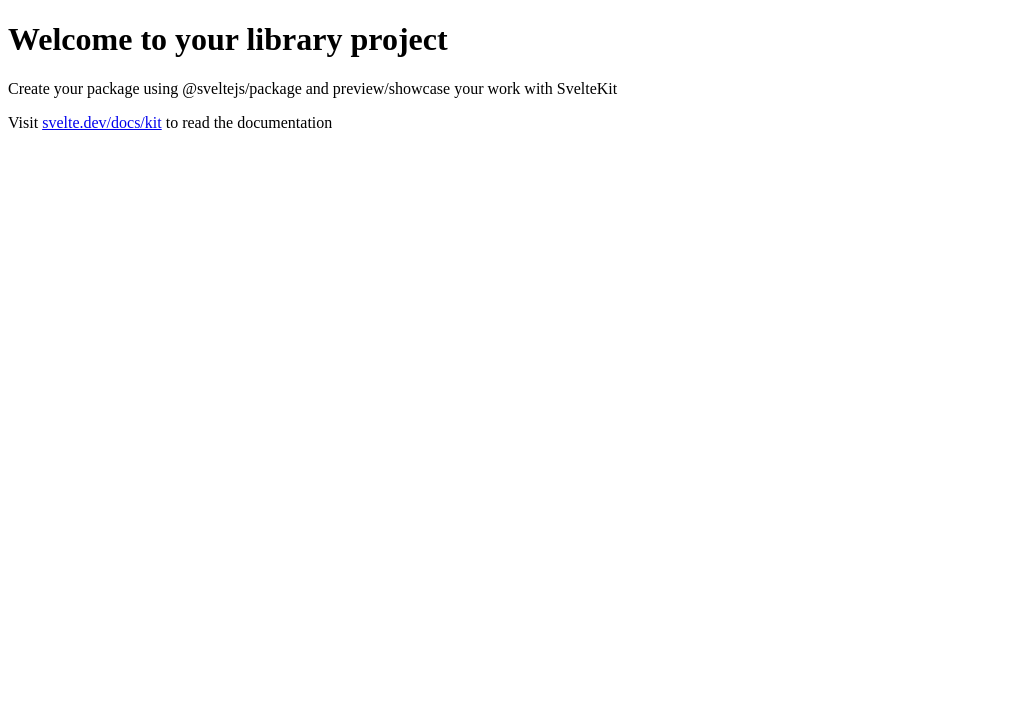
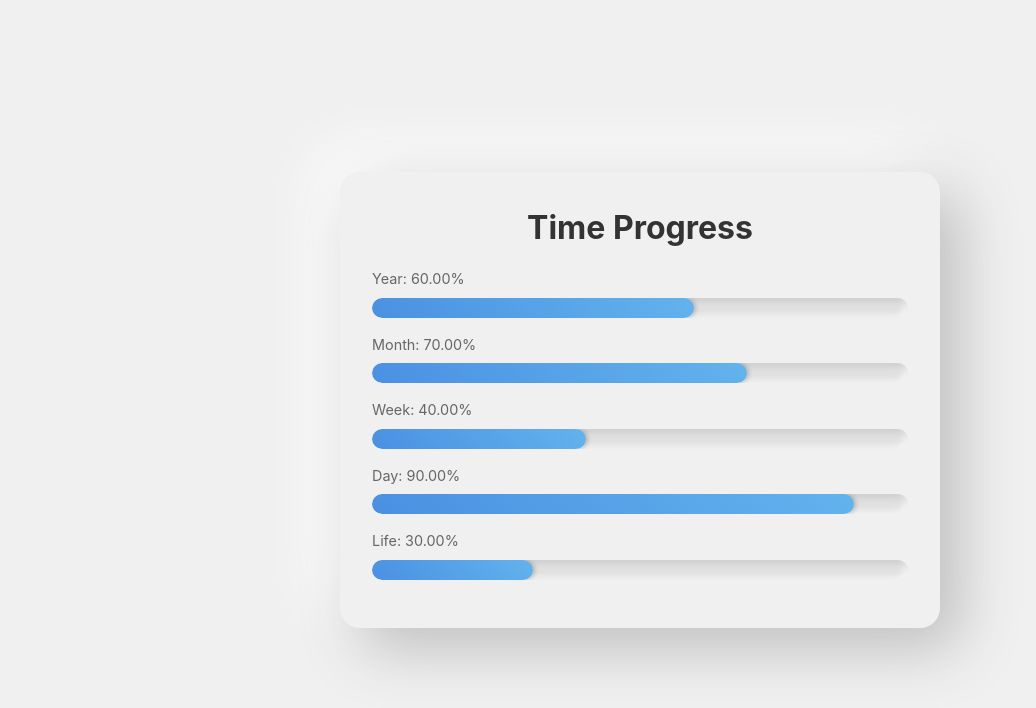
Before and after one commit to 3l-d1abl0/life-progress, a SvelteKit app: page / in a window 1280 px wide. Shown: the top 708 px of the page, without its empty margins (0-1036 px from the left). Built offline with nearby package versions, Linux system fonts and the light colour scheme.

Commit message:
added progress Bar design

```diff
--- /dev/null
+++ b/src/app.css
@@ -0,0 +1,26 @@
+:root {
+    font-family: Inter, system-ui, Avenir, Helvetica, Arial, sans-serif;
+    line-height: 1.5;
+    font-weight: 400;
+
+    color-scheme: light dark;
+    color: #213547;
+    background-color: #f0f0f0;
+
+    font-synthesis: none;
+    text-rendering: optimizeLegibility;
+    -webkit-font-smoothing: antialiased;
+    -moz-osx-font-smoothing: grayscale;
+  }
+
+  * {
+    margin: 0;
+    padding: 0;
+    box-sizing: border-box;
+  }
+
+  body {
+    margin: 0;
+    min-width: 320px;
+    min-height: 100vh;
+  }
--- /dev/null
+++ b/src/lib/ProgressBar.svelte
@@ -0,0 +1,41 @@
+<script lang="ts">
+    export let label: string;
+    export let percentage: number;
+  </script>
+
+  <div class="progress-container">
+    <div class="progress-label">{label}: {percentage.toFixed(2)}%</div>
+    <div class="progress-bar">
+      <div class="progress-fill" style="width: {percentage}%"></div>
+    </div>
+  </div>
+
+  <style>
+    .progress-container {
+      margin: 1rem 0;
+      width: 100%;
+    }
+
+    .progress-label {
+      margin-bottom: 0.5rem;
+      color: #666;
+      font-size: 0.9rem;
+    }
+
+    .progress-bar {
+      height: 20px;
+      background: #e0e0e0;
+      border-radius: 10px;
+      box-shadow: inset 3px 3px 6px rgba(0, 0, 0, 0.1),
+                  inset -3px -3px 6px rgba(255, 255, 255, 0.7);
+      overflow: hidden;
+    }
+
+    .progress-fill {
+      height: 100%;
+      background: linear-gradient(45deg, #4a90e2, #63b3ed);
+      border-radius: 10px;
+      transition: width 0.3s ease;
+      box-shadow: 2px 0 4px rgba(0, 0, 0, 0.2);
+    }
+  </style>
--- a/src/lib/index.ts
+++ /dev/null
@@ -1 +0,0 @@
-// Reexport your entry components here
--- /dev/null
+++ b/src/routes/+layout.svelte
@@ -0,0 +1,5 @@
+<script>
+    import '../app.css'
+  </script>
+
+<slot />
--- a/src/routes/+page.svelte
+++ b/src/routes/+page.svelte
@@ -1,3 +1,66 @@
-<h1>Welcome to your library project</h1>
-<p>Create your package using @sveltejs/package and preview/showcase your work with SvelteKit</p>
-<p>Visit <a href="https://svelte.dev/docs/kit">svelte.dev/docs/kit</a> to read the documentation</p>
+<script lang="ts">
+    import ProgressBar from '../lib/ProgressBar.svelte';
+
+  let showModal = false;
+  let yearProgress = 60;
+  let monthProgress = 70;
+  let weekProgress = 40;
+  let dayProgress = 90;
+  let lifeProgress = 30;
+  let title = 'Time Progress';
+</script>
+
+<main>
+    <div class="progress-container">
+      <h1 class="progress-title">{title}</h1>
+      <ProgressBar label="Year" percentage={yearProgress} />
+      <ProgressBar label="Month" percentage={monthProgress} />
+      <ProgressBar label="Week" percentage={weekProgress} />
+      <ProgressBar label="Day" percentage={dayProgress} />
+      <ProgressBar label="Life" percentage={lifeProgress} />
+    </div>
+
+</main>
+
+
+  <style>
+    main {
+      min-height: 100vh;
+      display: flex;
+      justify-content: center;
+      align-items: center;
+      background: #f0f0f0;
+      padding: 1rem;
+    }
+
+    .progress-container {
+      background: #f0f0f0;
+      padding: 2rem;
+      border-radius: 20px;
+      box-shadow: 20px 20px 60px #bebebe,
+                  -20px -20px 60px #ffffff;
+      width: 90%;
+      max-width: 600px;
+    }
+
+    h1 {
+      text-align: center;
+      color: #333;
+      margin-bottom: 2rem;
+      font-size: 2rem;
+    }
+
+    h1.progress-title{
+        margin-bottom: 0rem;
+    }
+
+    @media (max-width: 600px) {
+      .progress-container {
+        padding: 1rem;
+      }
+
+      h1 {
+        font-size: 1.5rem;
+      }
+    }
+  </style>
```
